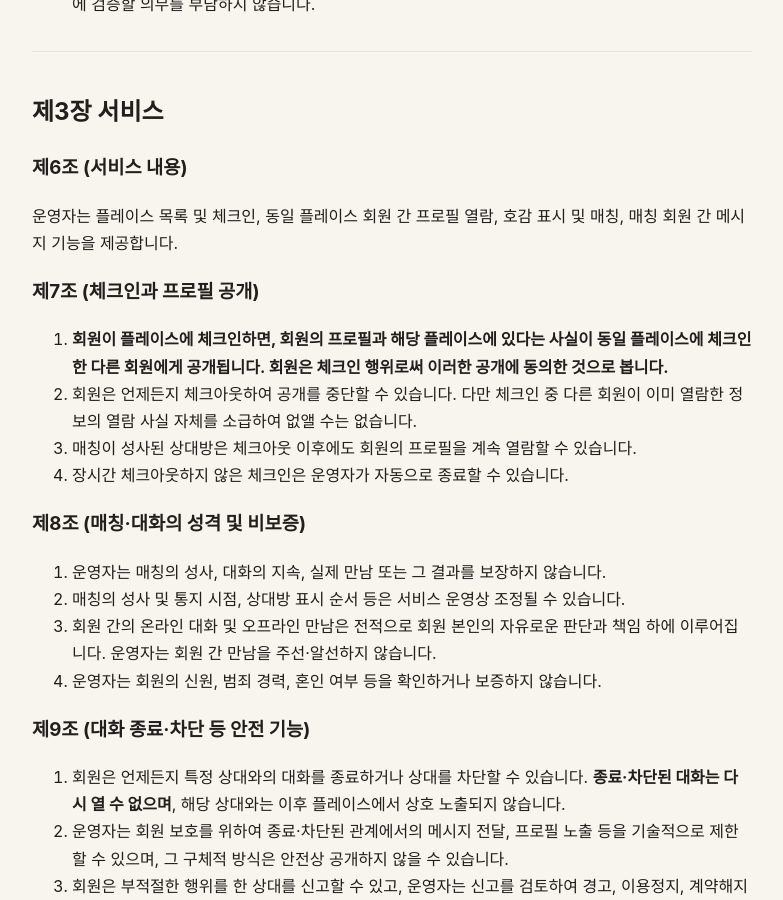
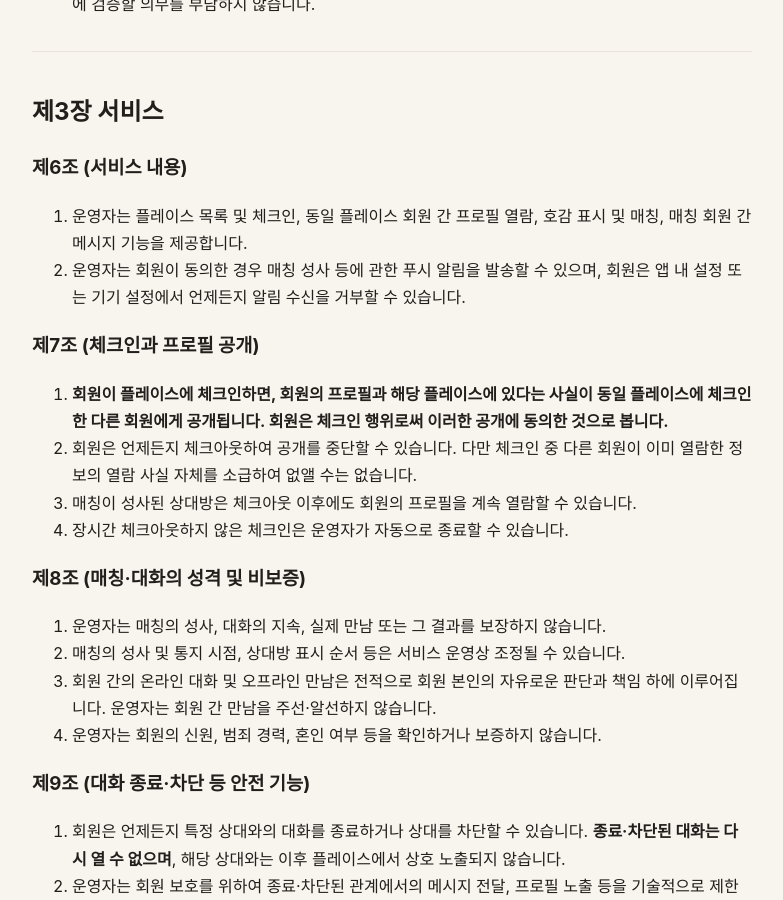
Before and after one commit to eugeneyoo59/proximity-legal, a Jekyll site: the page built from terms.md, in a window 1280 px wide and 900 px high, scrolled down 1522 px. Shown: the whole window, without its empty margins (248-1031 px from the left). Built offline with Jekyll 4.4.1, drawn with Linux system fonts in a browser that asks for light colours; our own code applies the rules of GitHub Pages for plain Markdown files.

Commit message:
Update terms.md

```diff
--- a/terms.md
+++ b/terms.md
@@ -45,7 +45,8 @@
 ## 제3장 서비스
 
 ### 제6조 (서비스 내용)
-운영자는 플레이스 목록 및 체크인, 동일 플레이스 회원 간 프로필 열람, 호감 표시 및 매칭, 매칭 회원 간 메시지 기능을 제공합니다.
+1. 운영자는 플레이스 목록 및 체크인, 동일 플레이스 회원 간 프로필 열람, 호감 표시 및 매칭, 매칭 회원 간 메시지 기능을 제공합니다.
+2. 운영자는 회원이 동의한 경우 매칭 성사 등에 관한 푸시 알림을 발송할 수 있으며, 회원은 앱 내 설정 또는 기기 설정에서 언제든지 알림 수신을 거부할 수 있습니다.
 
 ### 제7조 (체크인과 프로필 공개)
 1. **회원이 플레이스에 체크인하면, 회원의 프로필과 해당 플레이스에 있다는 사실이 동일 플레이스에 체크인한 다른 회원에게 공개됩니다. 회원은 체크인 행위로써 이러한 공개에 동의한 것으로 봅니다.**
```
